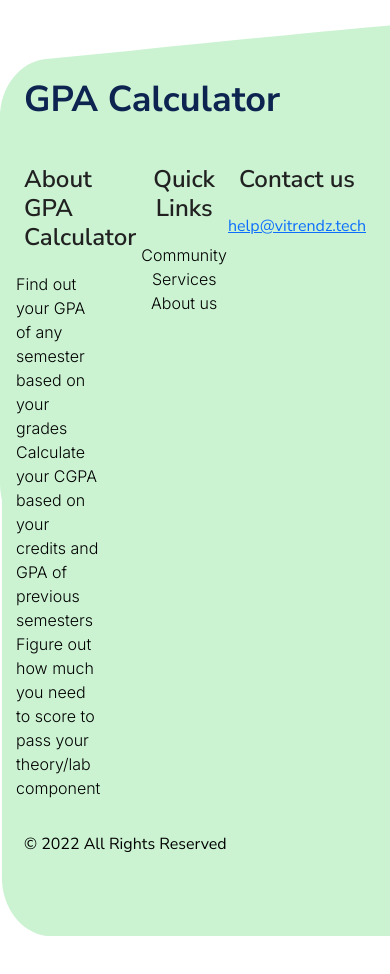
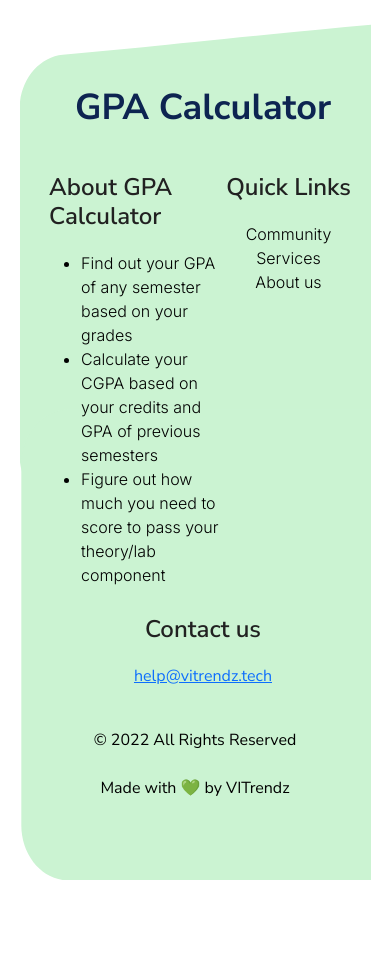
Before and after one commit to dhavalkolhe/gpa-calc, a React (Create React App) app: page / in a window 390 px wide. Shown: the part 2000-2974 px from the top of the page. After the commit the page ends 2928 px from the top, so only its background shows below. Built offline with nearby package versions, Linux system fonts and the light colour scheme.

Commit message:
footer made responsive

```diff
--- a/src/Components/Calculators/CGPA.jsx
+++ b/src/Components/Calculators/CGPA.jsx
@@ -77,6 +77,7 @@
                         placeholder="Total Credits"
                         min={16}
                         max={27}
+                        style={{marginBottom:"1rem"}}
                     />
                     <input
                         type="number"
--- a/src/Components/Calculators/Calculator.jsx
+++ b/src/Components/Calculators/Calculator.jsx
@@ -125,8 +125,7 @@
                     </p>
                     <div>
                         <h1 className="answer">
-                            Cannot enter more than 10 subjects....majak bana
-                            rakha h
+                            Cannot enter more than 10 subjects...
                         </h1>
                         <div className="meme-image">
                             <img src={disappointMeme} alt="img" />
--- a/src/Components/Footer/Footer.css
+++ b/src/Components/Footer/Footer.css
@@ -27,15 +27,15 @@
 }
 
 .footer__content-about-list {
-    list-style: none;
+    /* list-style: none; */
 }
 
 .footer__content-about-list-item span {
     font-size: 1rem;
     font-weight: 300;
     line-height: 1.5;
-    position: relative;
-    left: -40px;
+    /* position: relative;
+    left: -40px; */
 }
 
 .footer-main {
@@ -92,3 +92,28 @@
     flex: 1;
     text-align: center;
 }
+
+.footer__content-copyright{
+    text-align: center;
+}
+
+@media only screen and (max-width: 900px) {
+
+}
+
+@media only screen and (max-width: 600px) {
+    .footer-main::before{
+        width: 90%;
+    }
+    .footer{
+        display: flex;
+        width: 100%;
+        align-items: center;
+        margin: 0.5rem;
+    }
+    .footer__content-container{
+        width: 90%;
+        justify-content: center;
+    }
+
+}
--- a/src/Components/Footer/Footer.jsx
+++ b/src/Components/Footer/Footer.jsx
@@ -72,8 +72,13 @@
                 </div>
             </footer>
             <div className="footer__content-copyright">
-                © 2022 All Rights Reserved{' '}
+                © 2022 All Rights Reserved
             </div>
+            <br />
+            <div className="footer__content-copyright">
+                Made with 💚 by VITrendz
+            </div>
+
         </div>
     );
 }
```
